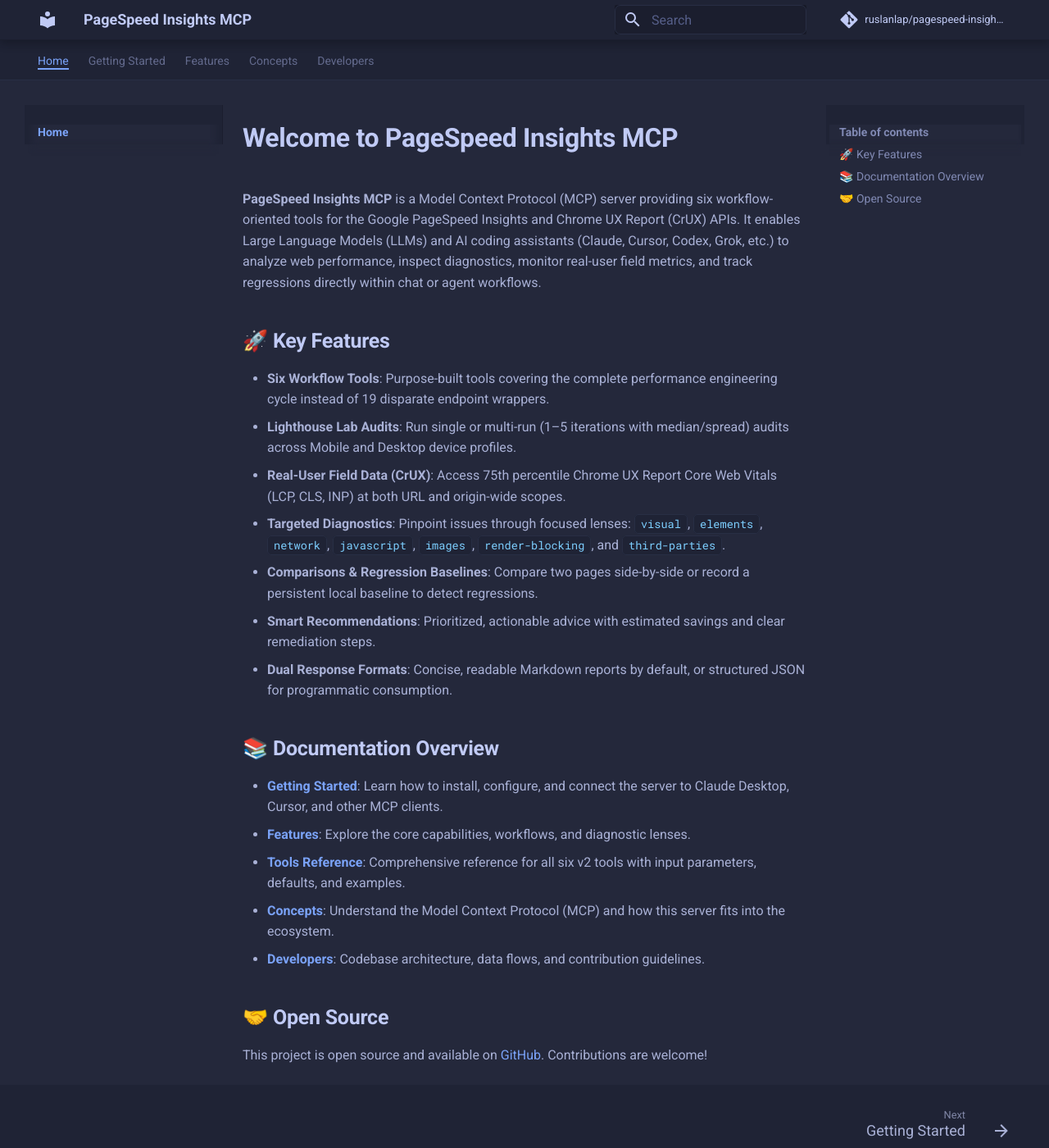
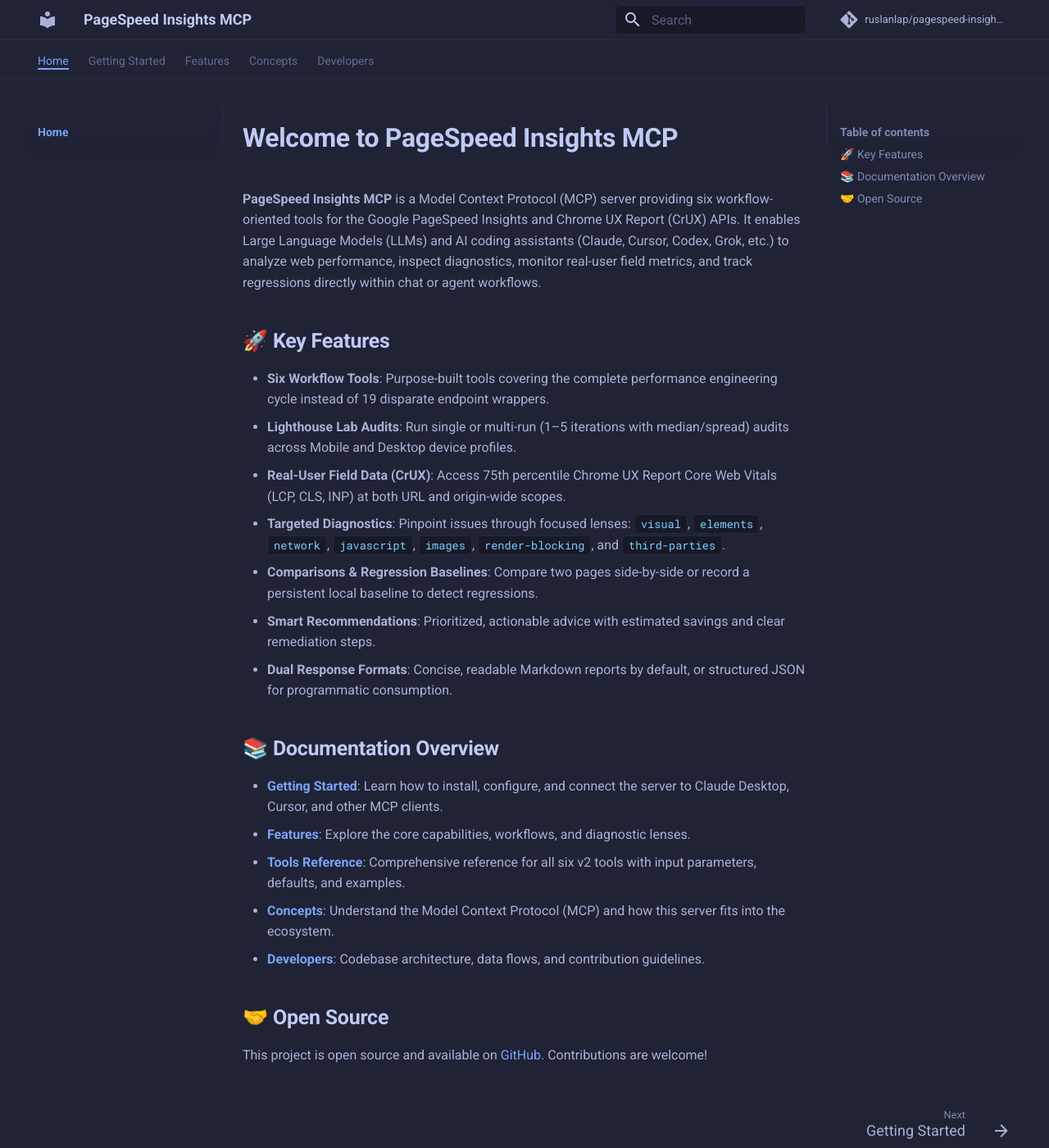
Before and after one commit to ruslanlap/pagespeed-insights-mcp, an MkDocs documentation site: the page built from docs/index.md, in a window 1280 px wide and 1400 px high. Shown: the whole window at 82% size. Built offline with MkDocs 1.6.1 and Material for MkDocs 9.7.7, drawn with Linux system fonts in a browser that asks for light colours; comment, search, counter and statistics services are not loaded.

Commit message:
style(docs): unify flat background to #1f2335 across all layout components

```diff
--- a/docs/stylesheets/extra.css
+++ b/docs/stylesheets/extra.css
@@ -9,39 +9,39 @@
 body,
 [data-md-color-scheme="slate"],
 [data-md-color-scheme="default"] {
-    /* --- Official Tokyo Night Storm Palette --- */
-    --tns-bg: #24283b;                  /* editor.background */
-    --tns-bg-dark: #1f2335;             /* sideBar.background, activityBar.background */
-    --tns-bg-darker: #1b1e2e;           /* input.background, dropdown.background */
-    --tns-bg-highlight: #292e42;        /* editor.lineHighlightBackground, dropBackground */
-    --tns-bg-selection: #2c324a;        /* list.activeSelectionBackground, toolbar */
-    --tns-bg-secondary-btn: #41496b;    /* button.secondaryBackground */
+    /* --- Official Tokyo Night Storm Palette (Flat Unified #1f2335) --- */
+    --tns-bg: #1f2335;                  /* Flat unified background */
+    --tns-bg-dark: #1f2335;             /* Flat unified */
+    --tns-bg-darker: #171926;           /* Code blocks, input, dropdown */
+    --tns-bg-highlight: #282e44;        /* Table row hover, line highlight */
+    --tns-bg-selection: #2c324a;        /* Active selection, table th */
+    --tns-bg-secondary-btn: #41496b;    /* Button secondary */
 
     /* Borders & Separators */
-    --tns-border: #1b1e2e;              /* sideBar.border, window.border */
-    --tns-border-subtle: #282e44;       /* input.border */
-    --tns-indent-guide: #2e344f;        /* tree.indentGuidesStroke */
-    --tns-gutter: #3b4261;              /* editorLineNumber, whitespace */
+    --tns-border: #282e44;              /* Subtle border */
+    --tns-border-subtle: rgba(59, 66, 97, 0.4); /* Hairline divider */
+    --tns-indent-guide: #2e344f;        /* Tree indent guide */
+    --tns-gutter: #3b4261;              /* Line numbers, subtle dividers */
 
     /* Foregrounds & Typography */
-    --tns-fg: #a9b1d6;                  /* editor.foreground, input.foreground */
-    --tns-fg-bright: #c0caf5;           /* editorCursor, variable */
-    --tns-fg-muted: #8089b3;            /* foreground, sideBar.foreground */
-    --tns-fg-comment: #565f89;          /* comments */
-    --tns-fg-subtle: #545c7e;           /* descriptionForeground, disabledForeground */
+    --tns-fg: #a9b1d6;                  /* Primary text */
+    --tns-fg-bright: #c0caf5;           /* Headings, emphasis */
+    --tns-fg-muted: #8089b3;            /* Navigation, secondary text */
+    --tns-fg-comment: #565f89;          /* Comments, placeholders */
+    --tns-fg-subtle: #545c7e;           /* Disabled / subtle text */
 
     /* Accent & Syntax Colors */
-    --tns-blue: #7aa2f7;                /* blue accent, links, bracket 1 */
-    --tns-blue-btn: #3d59a1;            /* button.background, badges */
-    --tns-cyan: #7dcfff;                /* cyan accent, bracket 2 */
-    --tns-cyan-dark: #2ac3de;           /* defaultLibrary, bracket 4 */
-    --tns-teal: #73daca;                /* property.declaration */
-    --tns-green: #9ece6a;               /* strings, bracket 5 */
-    --tns-yellow: #e0af68;              /* parameters, warnings, bracket 6 */
-    --tns-orange: #ff9e64;              /* constants, numbers */
-    --tns-magenta: #bb9af7;             /* variable.declaration, bracket 3 */
-    --tns-purple: #9d7cd8;              /* keywords, controls */
-    --tns-red: #f7768e;                 /* errors, unexpected brackets */
+    --tns-blue: #7aa2f7;                /* Blue accent, links, bracket 1 */
+    --tns-blue-btn: #3d59a1;            /* Button.background, badges */
+    --tns-cyan: #7dcfff;                /* Cyan accent, bracket 2 */
+    --tns-cyan-dark: #2ac3de;           /* DefaultLibrary, bracket 4 */
+    --tns-teal: #73daca;                /* Property.declaration */
+    --tns-green: #9ece6a;               /* Strings, bracket 5 */
+    --tns-yellow: #e0af68;              /* Parameters, warnings, bracket 6 */
+    --tns-orange: #ff9e64;              /* Constants, numbers */
+    --tns-magenta: #bb9af7;             /* Variable.declaration, bracket 3 */
+    --tns-purple: #9d7cd8;              /* Keywords, controls */
+    --tns-red: #f7768e;                 /* Errors, unexpected brackets */
     --tns-red-alt: #db4b4b;
 
     /* --- MkDocs Material Design System Overrides --- */
@@ -83,10 +83,10 @@
     --md-typeset-a-color: var(--tns-blue);
 
     /* Admonitions */
-    --md-admonition-bg-color: var(--tns-bg-dark);
+    --md-admonition-bg-color: var(--tns-bg-darker);
 
     /* Footer */
-    --md-footer-bg-color: var(--tns-bg-dark);
+    --md-footer-bg-color: var(--tns-bg);
     --md-footer-bg-color--dark: var(--tns-bg-darker);
     --md-footer-fg-color: var(--tns-fg);
     --md-footer-fg-color--light: var(--tns-fg-muted);
@@ -97,22 +97,33 @@
     --md-typeset-table-color--light: var(--tns-bg-highlight);
 
     /* Elevation & Shadows */
-    --md-shadow-z1: 0 0.2rem 0.5rem rgba(13, 15, 23, 0.4);
-    --md-shadow-z2: 0 0.3rem 0.8rem rgba(13, 15, 23, 0.55);
-    --md-shadow-z3: 0 0.5rem 1.2rem rgba(13, 15, 23, 0.7);
+    --md-shadow-z1: 0 0.15rem 0.4rem rgba(13, 15, 23, 0.3);
+    --md-shadow-z2: 0 0.25rem 0.6rem rgba(13, 15, 23, 0.45);
+    --md-shadow-z3: 0 0.4rem 1rem rgba(13, 15, 23, 0.6);
 }
 
-/* Base Body & Layout */
-html, body {
+/* Base Body & Layout - Completely Flat Seamless Background */
+html,
+body,
+.md-container,
+.md-main,
+.md-main__inner,
+.md-content,
+.md-content__inner,
+.md-sidebar,
+.md-sidebar--primary,
+.md-sidebar--secondary,
+.md-header,
+.md-tabs,
+.md-footer {
     background-color: var(--tns-bg) !important;
     color: var(--tns-fg) !important;
 }
 
 /* Header & Main Navigation Tabs */
 .md-header {
-    background-color: var(--tns-bg-dark) !important;
-    border-bottom: 0.05rem solid var(--tns-border);
-    box-shadow: var(--md-shadow-z1);
+    border-bottom: 1px solid var(--tns-border) !important;
+    box-shadow: none !important;
 }
 
 .md-header__title,
@@ -121,8 +132,7 @@
 }
 
 .md-tabs {
-    background-color: var(--tns-bg-dark) !important;
-    border-bottom: 0.05rem solid var(--tns-border-subtle);
+    border-bottom: 1px solid var(--tns-border) !important;
 }
 
 .md-tabs__link {
@@ -140,12 +150,12 @@
 }
 
 /* Sidebar & Navigation Tree */
-.md-sidebar {
-    background-color: var(--tns-bg-dark) !important;
+.md-sidebar--primary {
+    border-right: 1px solid var(--tns-border-subtle) !important;
 }
 
-.md-sidebar--primary {
-    border-right: 0.05rem solid var(--tns-border);
+.md-sidebar--secondary {
+    border-left: 1px solid var(--tns-border-subtle) !important;
 }
 
 .md-nav__link {
@@ -179,7 +189,7 @@
 
 .md-search__input:hover,
 .md-search__input:focus {
-    background-color: var(--tns-bg-dark) !important;
+    background-color: var(--tns-bg-highlight) !important;
     border-color: var(--tns-blue) !important;
 }
 
@@ -191,21 +201,12 @@
 }
 
 .md-search-result__meta {
-    background-color: var(--tns-bg-dark) !important;
+    background-color: var(--tns-bg) !important;
     color: var(--tns-fg-muted) !important;
 }
 
 .md-search-result__item:hover {
     background-color: var(--tns-bg-selection) !important;
-}
-
-/* Main Content Area */
-.md-main {
-    background-color: var(--tns-bg) !important;
-}
-
-.md-content {
-    background-color: var(--tns-bg) !important;
 }
 
 /* Typography & Links */
@@ -245,7 +246,7 @@
 }
 
 .md-typeset code {
-    background-color: var(--tns-bg-dark) !important;
+    background-color: var(--tns-bg-darker) !important;
     color: var(--tns-cyan) !important;
     border: 0.05rem solid var(--tns-border-subtle);
     border-radius: 0.25rem;
@@ -254,7 +255,7 @@
 
 /* Tables */
 .md-typeset table:not([class]) {
-    background-color: var(--tns-bg-dark) !important;
+    background-color: var(--tns-bg-darker) !important;
     border: 0.05rem solid var(--tns-border-subtle);
     border-radius: 0.35rem;
     overflow: hidden;
--- a/mkdocs.yml
+++ b/mkdocs.yml
@@ -46,7 +46,7 @@
   - Developers:
     - Architecture: developers/architecture.md
     - Contributing: developers/contributing.md
-# Custom CSS - Tokyo Night Storm (#24283b)
+# Custom CSS - Tokyo Night Storm (Flat #1f2335)
 extra_css:
   - stylesheets/extra.css   # ← now included
 markdown_extensions:
```
